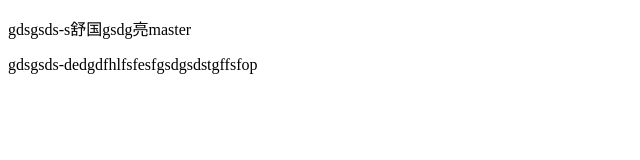
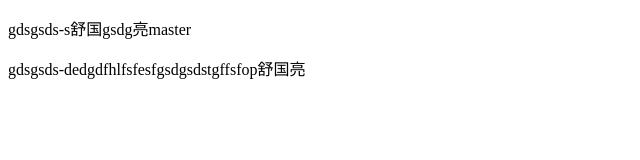
Before and after one commit to shuguoliang/shuguoliang.github.io, a plain HTML site: page index.html in a window 1280 px wide. Shown: the whole page, without its empty margins (0-640 px from the left). Drawn offline with Linux system fonts and the light colour scheme.

Commit message:
Update index.html
舒国亮改变了

```diff
--- a/index.html
+++ b/index.html
@@ -7,6 +7,7 @@
 </head>
 <body>
   <p>gdsgsds-s舒国gsdg亮master</p>
-  <p>gdsgsds-dedgdfhlfsfesfgsdgsdstgffsfop</p>
+
+  <p>gdsgsds-dedgdfhlfsfesfgsdgsdstgffsfop舒国亮</p>
 </body>
 </html>
```
